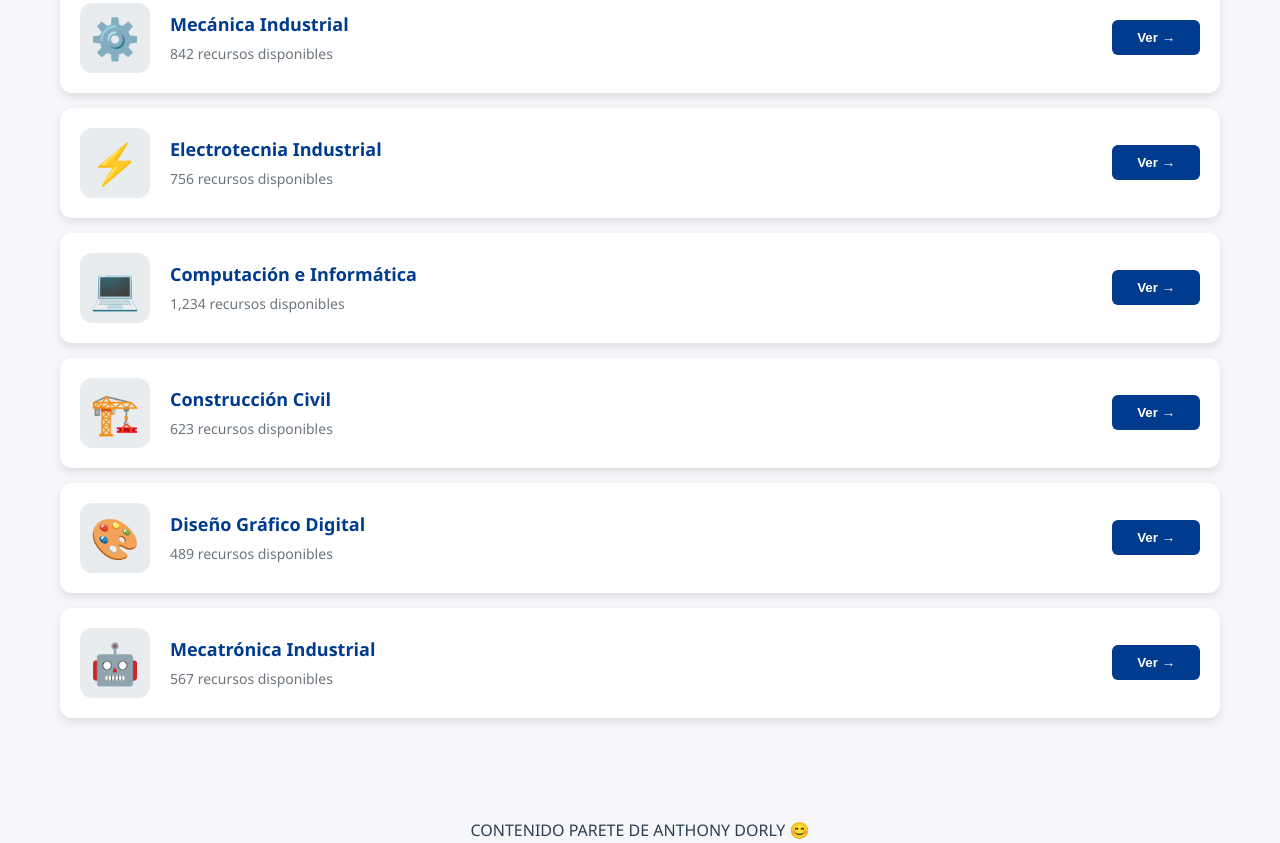
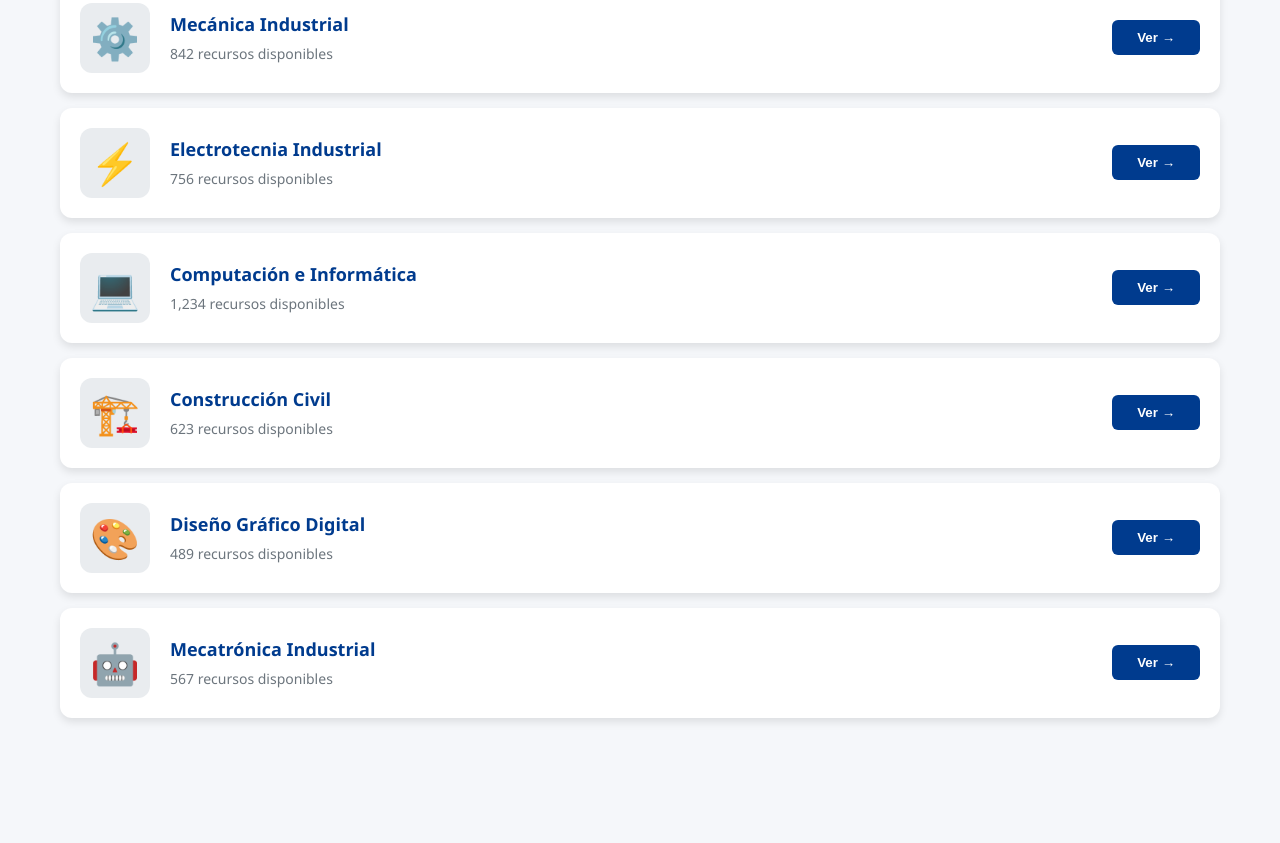
Before and after one commit to ANTDOR9/PROYECTO-PRUEBA-Pagina_institucional_practica, a plain HTML site: page page/biblioteca.html in a window 1280 px wide. Shown: the part 1733-2576 px from the top of the page. After the commit the page ends 2551 px from the top, so only its background shows below. Drawn offline with Linux system fonts and the light colour scheme.

Commit message:
Remove content from biblioteca.html

```diff
--- a/page/biblioteca.html
+++ b/page/biblioteca.html
@@ -209,5 +209,5 @@
 
 </body>
 </html>
-<center> CONTENIDO PARETE DE ANTHONY DORLY 😊 </center>
+
         </div>
```
